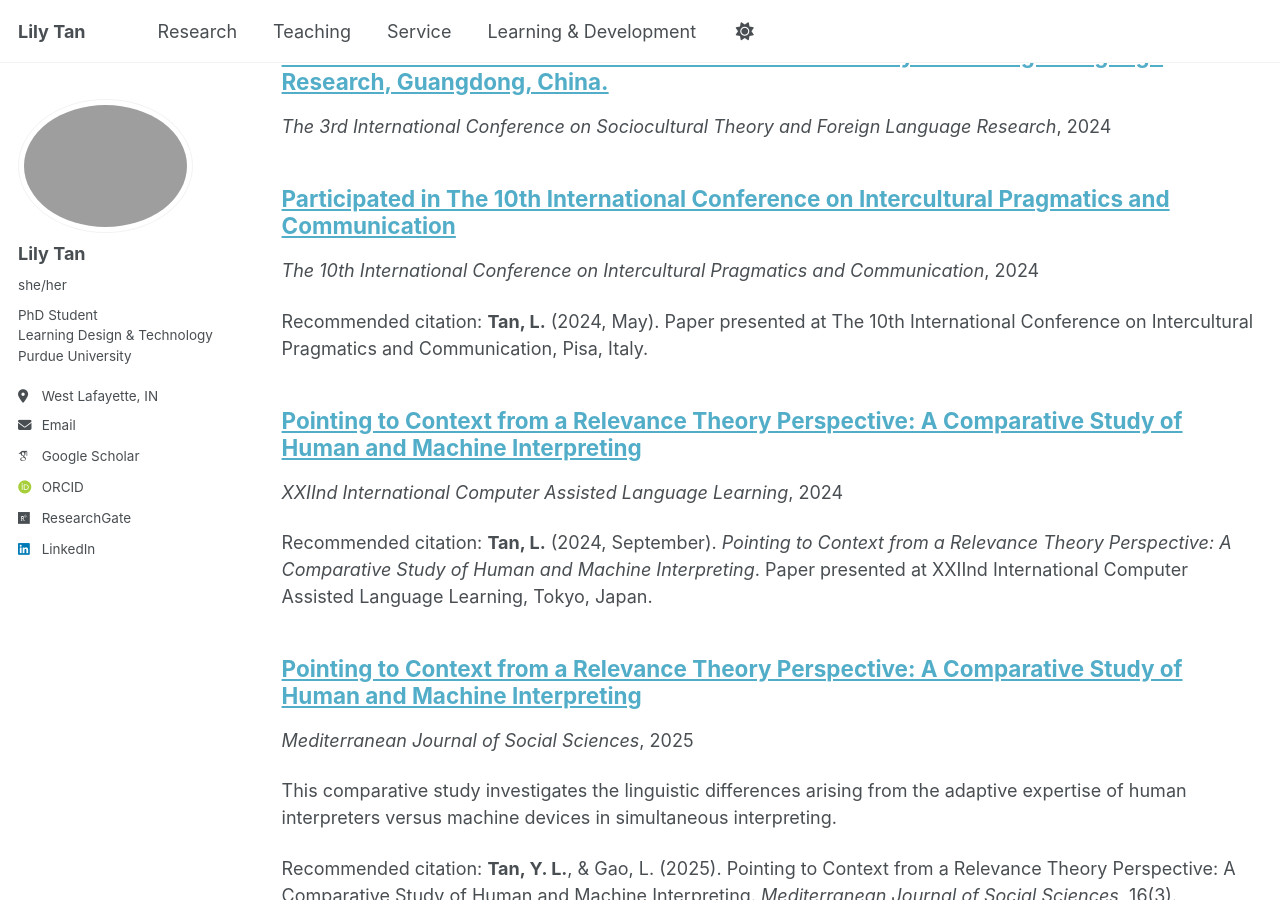
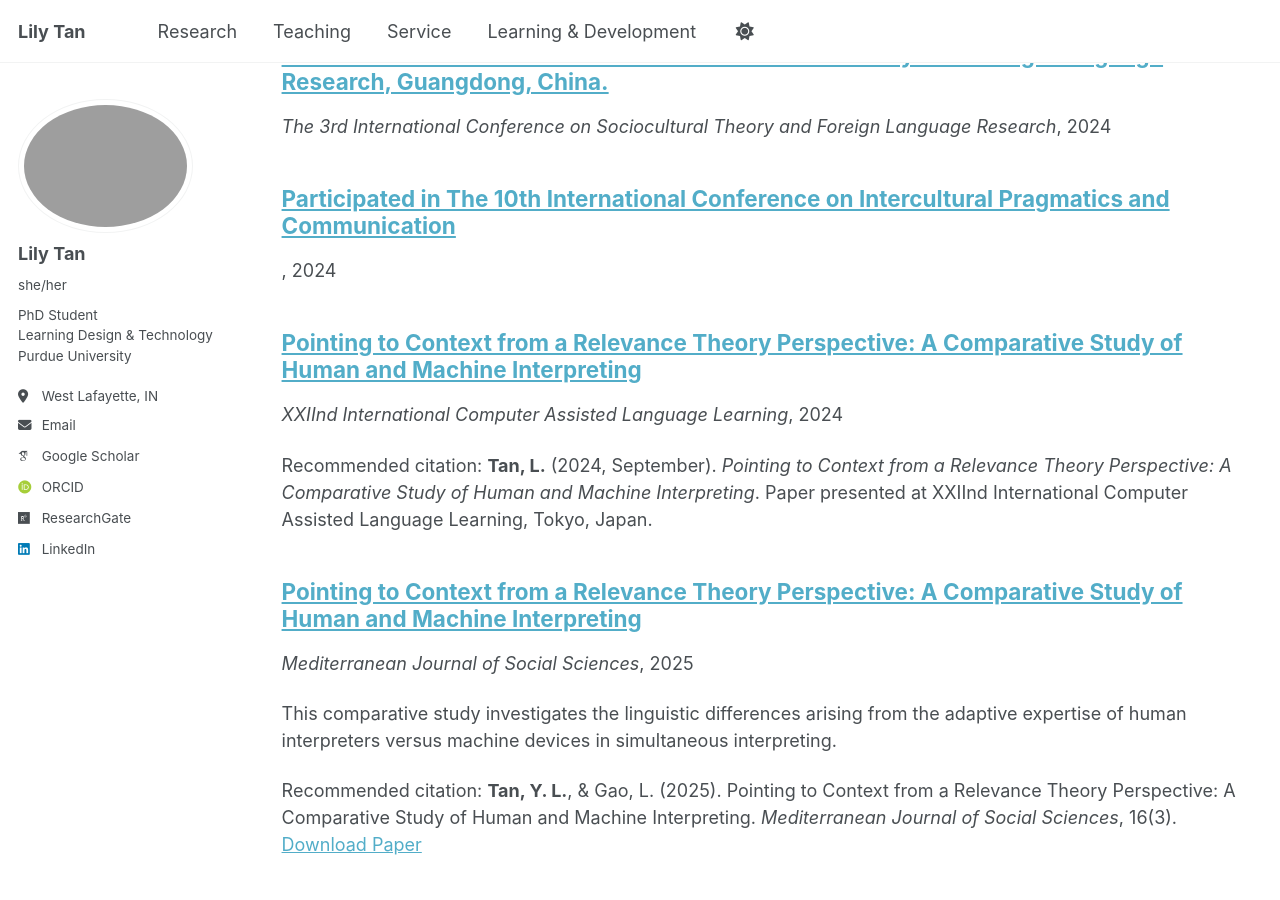
Before and after one commit to YalingTan678/YalingTan678.github.io, a Jekyll site: the page built from _pages/collection-archive.html, in a window 1280 px wide and 900 px high, scrolled down 1492 px. Built offline with Jekyll 4.4.1, drawn with Linux system fonts in a browser that asks for light colours; some web fonts are replaced; a script bundle is joined from its source files by our own code; library files that are not in the unit come from our copies.

Commit message:
Update 2024-05-30-intercultural-pragmatics.md
Signed-off-by: lilytan <150827244+YalingTan678@users.noreply.github.com>

```diff
--- a/_publications/2024-05-30-intercultural-pragmatics.md
+++ b/_publications/2024-05-30-intercultural-pragmatics.md
@@ -3,8 +3,6 @@ title: "Participated in The 10th International Conference on Intercultural Pragm
 collection: publications
 permalink: /publication/2024-05-30-intercultural-pragmatics
 date: 2024-05-30
-venue: 'The 10th International Conference on Intercultural Pragmatics and Communication'
 location: 'Pisa, Italy'
 publication_type: "conference"
-citation: '<strong>Tan, L.</strong> (2024, May). Paper presented at The 10th International Conference on Intercultural Pragmatics and Communication, Pisa, Italy.'
 ---
```
